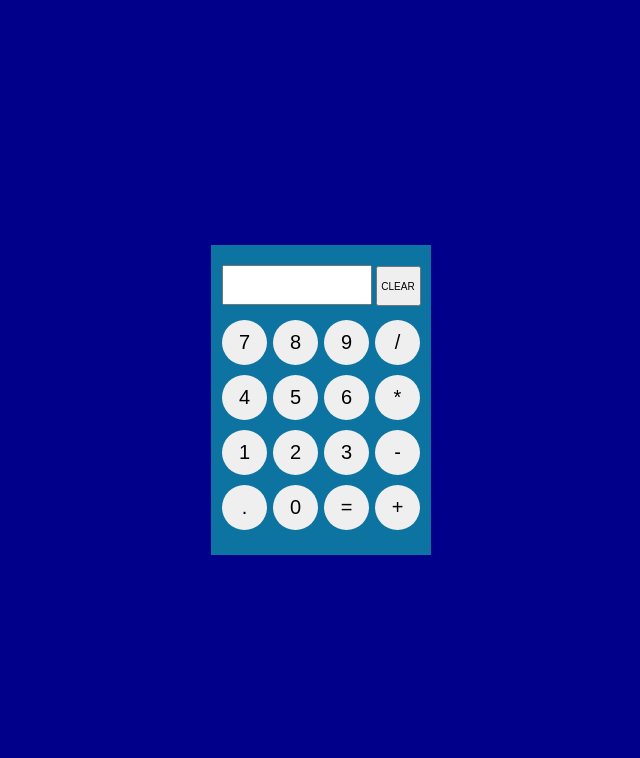
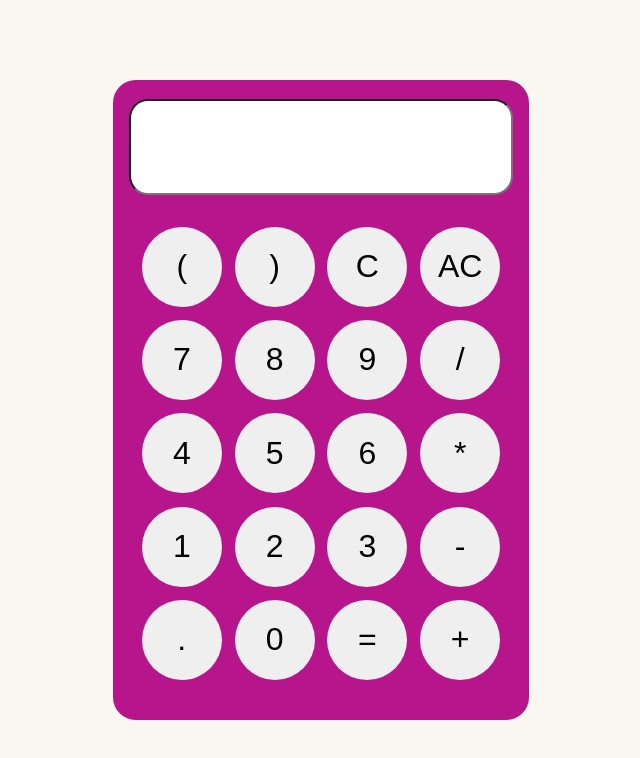
Before and after one commit to katakam-swathi/calculator, a plain HTML site: page index.html in a window 1280 px wide. Shown: the whole page, without its empty margins (319-959 px from the left). Drawn offline with Linux system fonts and the light colour scheme.

Commit message:
Add files via upload

```diff
--- a/app.js
+++ b/app.js
@@ -0,0 +1,23 @@
+const buttons = document.querySelectorAll(".button")
+const clearbutton = document.getElementById("clear")
+let = curStr = ""
+
+
+for(let i=0;i<buttons.length;i++){
+    buttons[i].addEventListener('click', (button)=>{
+        if(button.target.innerText == "="){
+            curStr = eval(curStr);
+        }
+        else if(button.target.innerText == "AC"){
+            document.getElementById("textoutput").value = ""
+            curStr = ""
+        }
+        else if(button.target.innerText == "C"){
+            curStr = curStr.substring(0, curStr.length-1)
+        }
+        else{
+            curStr += button.target.innerText
+        }
+        document.getElementById("textoutput").value = curStr
+    })
+}
--- /dev/null
+++ b/index.css
@@ -0,0 +1,60 @@
+*{
+    margin: 0px;
+    padding: 0px;
+    box-sizing: border-box;
+}
+.main-outer-div{
+    width: 100%;
+    height: 100vh;
+    background-color: #FAF7F0;
+    display: flex;
+    justify-content: center;
+    align-items: center;
+}
+
+.inner{
+    width: 26rem;
+    height: 40rem;
+    background-color: #b6158b;
+    display: inherit;
+    flex-direction: column;
+    justify-content: space-evenly;
+    align-items: center;
+    border-radius: 0.6cm;
+}
+.output-clear{
+    width: 24rem;
+    height: 5rem;
+    display: flex;
+    align-items: center;
+    justify-content: space-evenly;
+}
+.textfield{
+    width: 24rem;
+    height: 6rem;
+    text-align: right;
+    font-size: 2rem;
+    border-radius: 0.5cm;
+}
+.clearbutton{
+    width: 4rem;
+    height: 4rem;
+}
+.buttons-div{
+    width: 24rem;
+    height: 30rem;
+    display: flex;
+    flex-direction: column;
+    justify-content: space-evenly;
+}
+.rows{
+    display: flex;
+    justify-content: space-evenly;
+}
+.button{
+    min-width: 5rem;
+    min-height: 5rem;
+    font-size: 2rem;
+    border: 0px;
+    border-radius: 50%;
+}
--- a/index.html
+++ b/index.html
@@ -4,47 +4,50 @@
     <meta charset="UTF-8">
     <meta http-equiv="X-UA-Compatible" content="IE=edge">
     <meta name="viewport" content="width=device-width, initial-scale=1.0">
-    <script defer src="app.js"></script>
-    <title>document </title>
-    <link rel="stylesheet" href="style.css"/>
-
+    <link rel="stylesheet" href="./index.css">
+    <script defer src="./app.js"></script>
+    <title>Calculator</title>
 </head>
 <body>
-   <div class="main">
+
+    <div class="main-outer-div">
         <div class="inner">
             <div class="output-clear">
-            <input type="text" class="texthappy">
-            <button class="hooo">CLEAR</button>
+                <input type="text" class="textfield" id="textoutput">
             </div>
-         <div>
-            <button class="button" id="7">7</button>
-            <button class="button" id="8">8</button>
-            <button class="button" id="9">9</button>
-            <button class="button" id="/">/</button>
-
+            <div class="buttons-div">
+                <div class="rows">
+                    <button class="button" id="openbracket">(</button>
+                    <button class="button" id="closebracket">)</button>
+                    <button class="button" id="onechar">C</button>
+                    <button class="button" id="clear">AC</button>
                 </div>
-         <div>
-            <button class="button" id="4">4</button>
-            <button class="button" id="5">5</button>
-            <button class="button" id="6">6</button>
-            <button class="button" id="*">*</button>
-
+                <div class="rows">
+                    <button class="button" id="seven">7</button>
+                    <button class="button" id="eight">8</button>
+                    <button class="button" id="nine">9</button>
+                    <button class="button" id="division">/</button>
                 </div>
-        <div>
-            <button class="button" id="1">1</button>
-            <button class="button" id="2">2</button>
-            <button class="button" id="3">3</button>
-            <button class="button" id="sub">-</button>
+                <div class="rows">
+                    <button class="button" id="four">4</button>
+                    <button class="button" id="five">5</button>
+                    <button class="button" id="six">6</button>
+                    <button class="button" id="multiply">*</button>
                 </div>
-        <div>
+                <div class="rows">
+                    <button class="button" id="one">1</button>
+                    <button class="button" id="two">2</button>
+                    <button class="button" id="three">3</button>
+                    <button class="button" id="minus">-</button>
+                </div>
+                <div class="rows">
                     <button class="button" id="dot">.</button>
-            <button class="button" id="0">0</button>
-            <button class="button" id="equal">=</button>
-            <button class="button" id="add">+</button>
+                    <button class="button" id="singlezero">0</button>
+                    <button class="button" id="equalto">=</button>
+                    <button class="button" id="addition">+</button>
                 </div>
             </div>
-
         </div>
-
+    </div>
 </body>
 </html>
```
Lines whose indentation alone changed are shown as unchanged.
